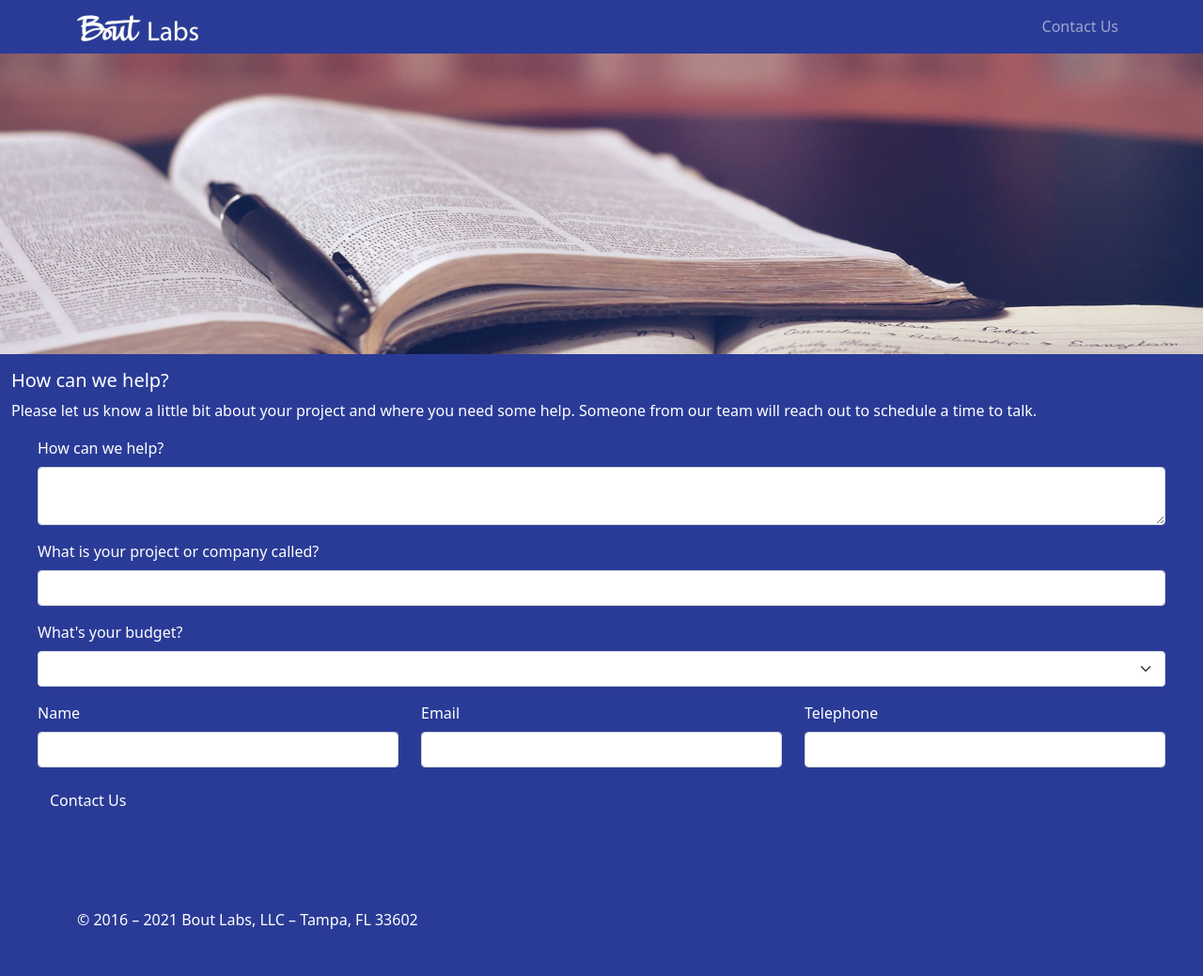
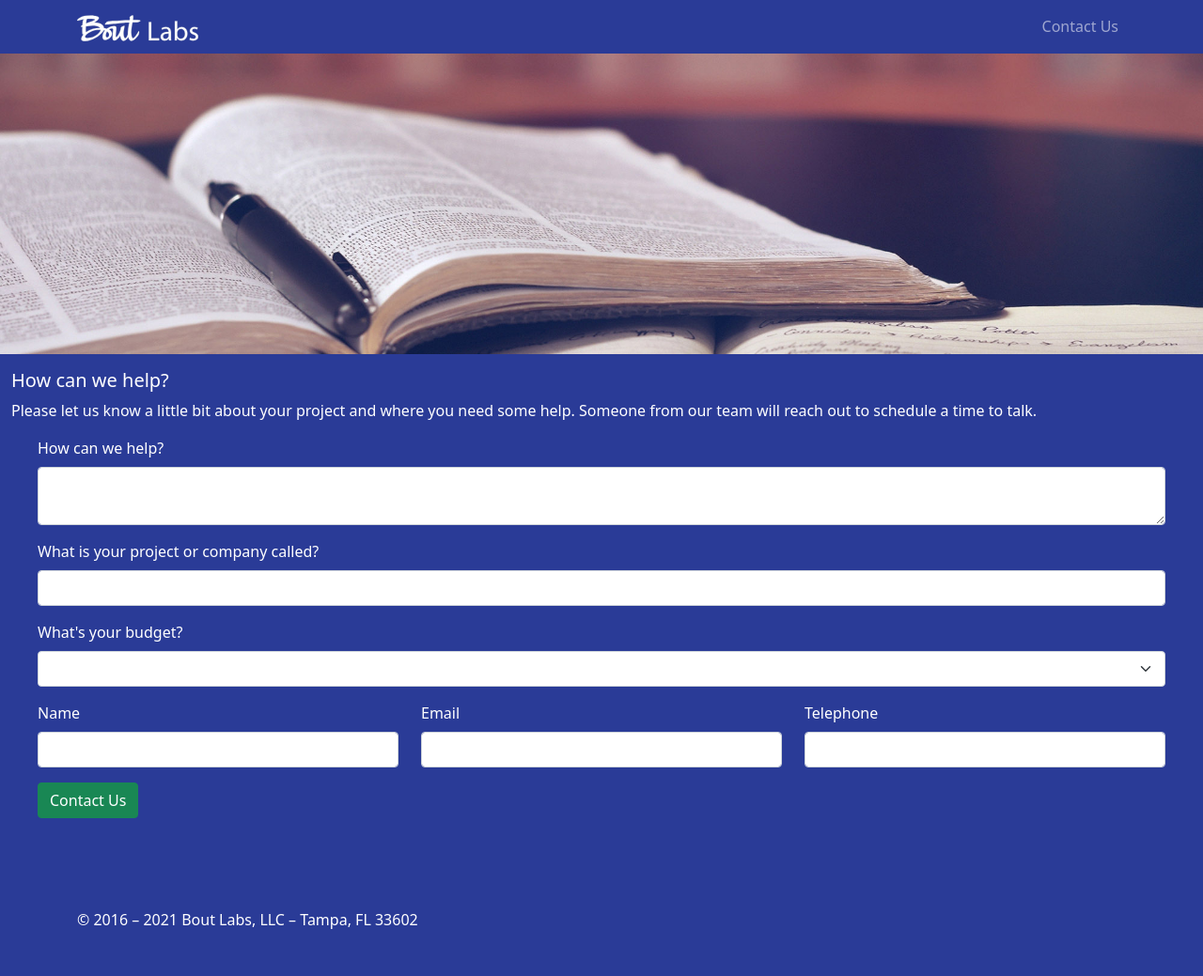
Before and after one commit to BoutLabs/boutlabs.github.io, a Jekyll site: the page built from contact-us.md, in a window 1280 px wide. Shown: the whole page at 94% size. Built offline with Jekyll 4.4.1, drawn with Linux system fonts in a browser that asks for light colours.

Commit message:
Fix button color in contact form

```diff
--- a/_includes/capsule-web-form.html
+++ b/_includes/capsule-web-form.html
@@ -55,7 +55,7 @@
 
   <div class="row m-3">
     <div class="col">
-      <input class="btn btn-primary" type="submit" value="Contact Us">
+      <input class="btn btn-success" type="submit" value="Contact Us">
     </div>
   </div>
 </form>
```
